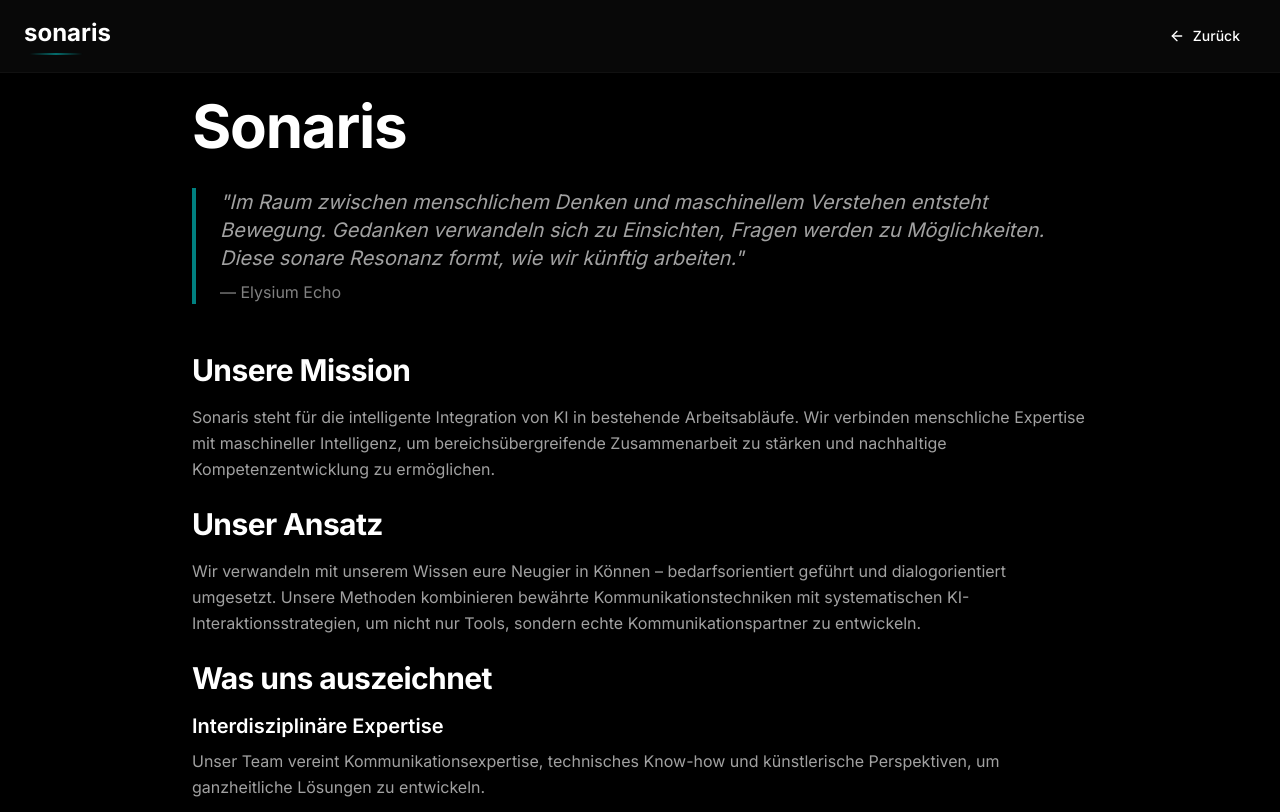
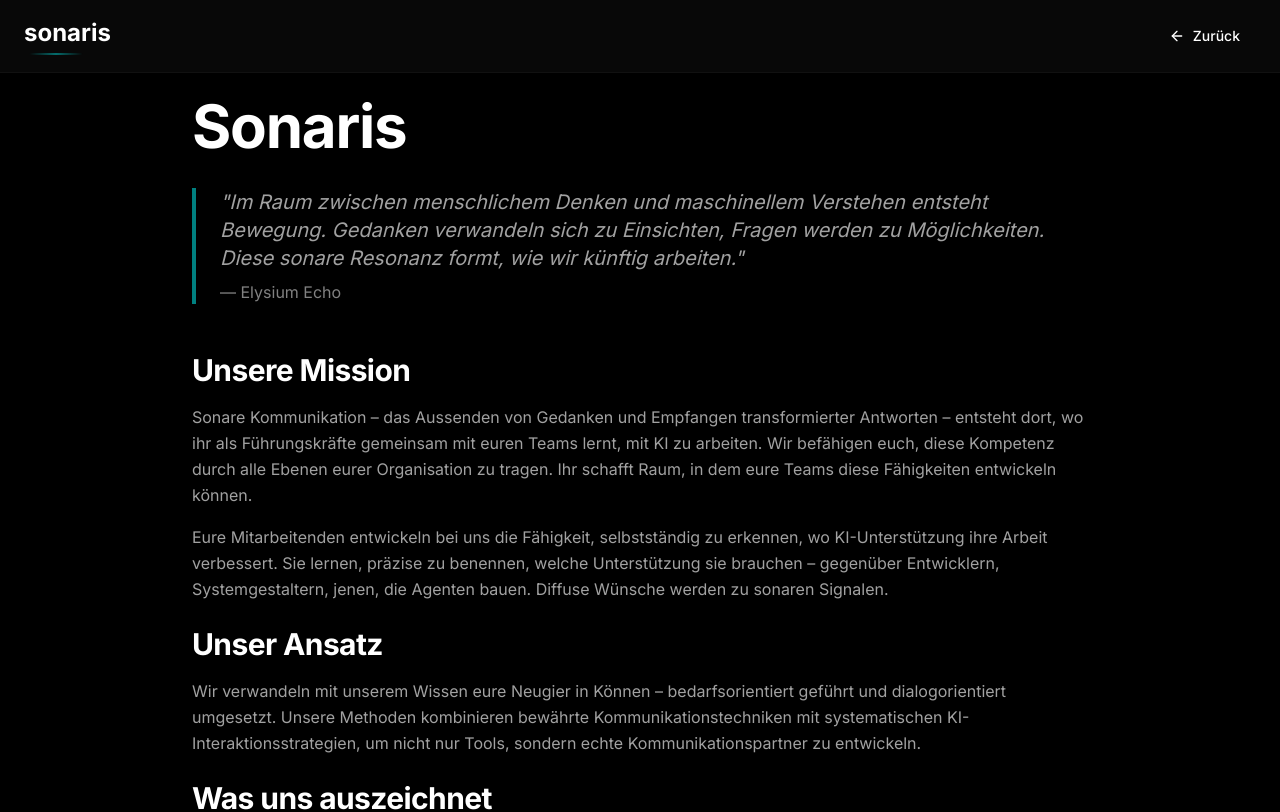
Before and after one commit to lukassontheimer/sonaris-website, a React (Vite) app: page /about-sonaris in a window 1280 px wide. Shown: the top 812 px of the page. Built offline with nearby package versions, Linux system fonts and the light colour scheme; a web font is replaced by a local one.

Commit message:
Update "Unsere Mission" text

```diff
--- a/src/pages/AboutSonaris.tsx
+++ b/src/pages/AboutSonaris.tsx
@@ -44,10 +44,11 @@ const AboutSonaris = () => {
               <h2 className="text-2xl sm:text-3xl font-bold text-headline mb-4">
                 Unsere Mission
               </h2>
+              <p className="leading-relaxed mb-4">
+                Sonare Kommunikation – das Aussenden von Gedanken und Empfangen transformierter Antworten – entsteht dort, wo ihr als Führungskräfte gemeinsam mit euren Teams lernt, mit KI zu arbeiten. Wir befähigen euch, diese Kompetenz durch alle Ebenen eurer Organisation zu tragen. Ihr schafft Raum, in dem eure Teams diese Fähigkeiten entwickeln können.
+              </p>
               <p className="leading-relaxed">
-                Sonaris steht für die intelligente Integration von KI in bestehende Arbeitsabläufe.
-                Wir verbinden menschliche Expertise mit maschineller Intelligenz, um bereichsübergreifende
-                Zusammenarbeit zu stärken und nachhaltige Kompetenzentwicklung zu ermöglichen.
+                Eure Mitarbeitenden entwickeln bei uns die Fähigkeit, selbstständig zu erkennen, wo KI-Unterstützung ihre Arbeit verbessert. Sie lernen, präzise zu benennen, welche Unterstützung sie brauchen – gegenüber Entwicklern, Systemgestaltern, jenen, die Agenten bauen. Diffuse Wünsche werden zu sonaren Signalen.
               </p>
             </section>
 
```
